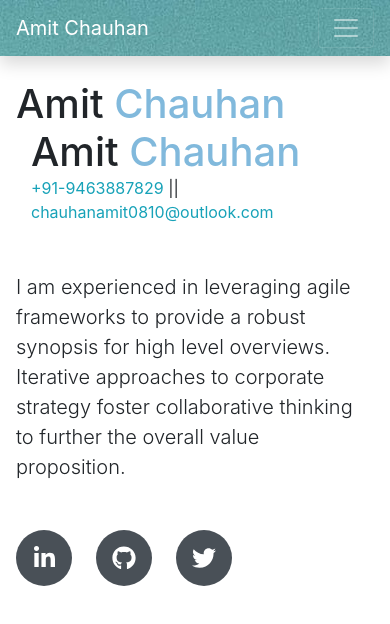
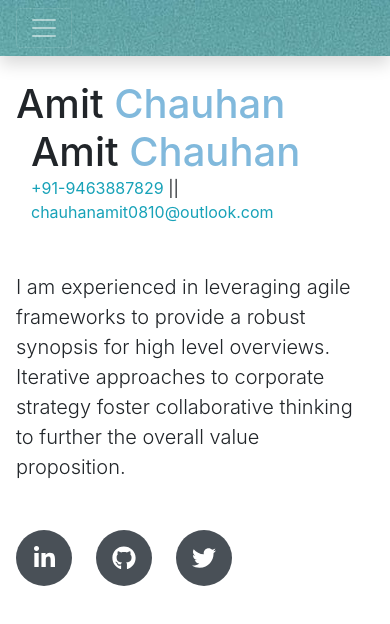
Before and after one commit to bluesuiter/amit.chauhan, a React (Create React App) app: page /about in a window 390 px wide. Shown: the top 624 px of the page. Built offline with nearby package versions, Linux system fonts and the light colour scheme; a web font is replaced by a local one.

Commit message:
Update Sidebar.js

```diff
--- a/src/components/Sidebar/Sidebar.js
+++ b/src/components/Sidebar/Sidebar.js
@@ -14,10 +14,6 @@ const Sidebar = () => {
 
     return (
         <Nav className="navbar shadow navbar-expand-lg navbar-dark bg-primary fixed-top" id="sideNav">
-            <div className="navbar-brand js-scroll-trigger" href="#page-top">
-                <span className="d-block d-lg-none">Amit Chauhan</span>
-                <span className="d-none d-lg-block"><img alt="Amit Chauhan" width="500" height="500" className="img-fluid img-profile shadow rounded-circle mx-auto mb-5" src={require('../../assets/images/1623396096273.jpg')} /></span>
-            </div>
             <button onClick={() => setShowMenu(!showMenu)} className="navbar-toggler" type="button" data-toggle="collapse" data-target="#navbarSupportedContent" aria-controls="navbarSupportedContent" aria-expanded="false" aria-label="Toggle navigation"><span className="navbar-toggler-icon"></span></button>
             <div className={`${getShowMenu()} collapse navbar-collapse`} id="navbarSupportedContent">
                 <ul className="navbar-nav">
```
